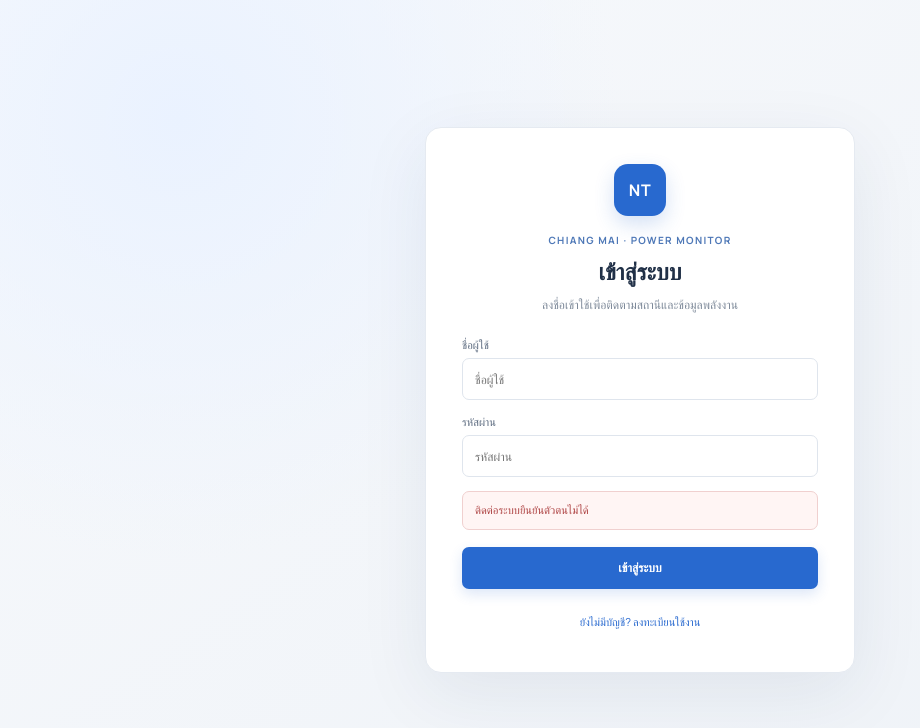
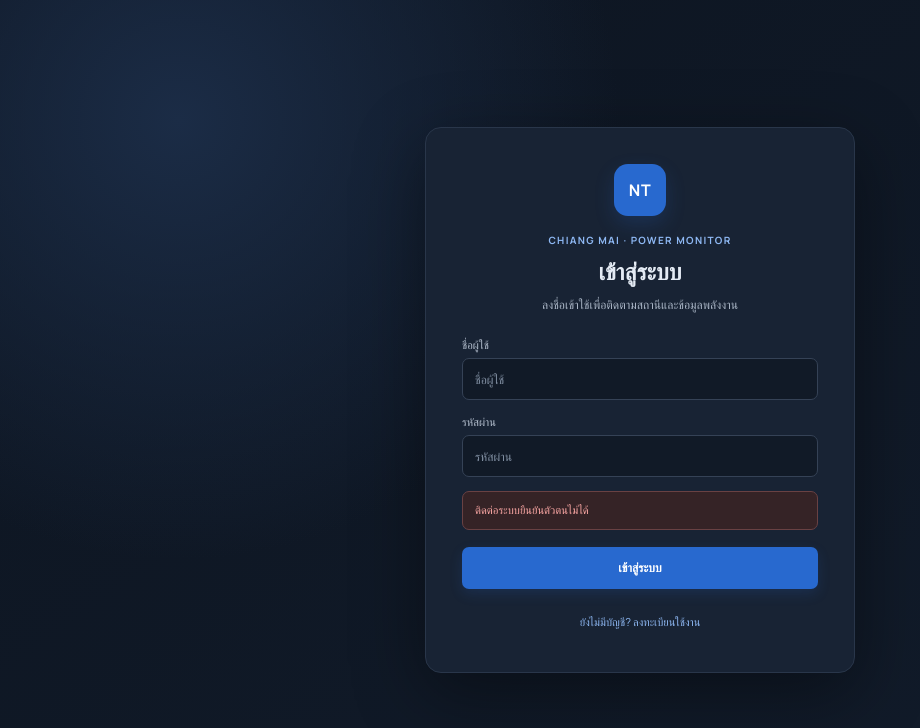
Before and after one commit to KaiJeerasak/NT_CMI_Power_Monitor, a Next.js app: page / in a window 1280 px wide. Shown: the top 728 px of the page, without its empty margins (0-920 px from the left). Built offline with nearby package versions, Linux system fonts and the light colour scheme; no server answers; a web font is replaced by a local one.

Commit message:
Make login screens dark mode only

```diff
--- a/app/auth.css
+++ b/app/auth.css
@@ -1,21 +1,22 @@
-.auth-screen{min-height:100vh;display:grid;place-items:center;padding:24px;background:radial-gradient(circle at 14% 15%,#eaf2ff 0,transparent 34%),linear-gradient(145deg,#f7f9fc,#eef2f7)}
-.auth-card{width:min(430px,100%);padding:36px;border:1px solid #e5eaf1;border-radius:16px;background:#fff;box-shadow:0 20px 70px #19345b14;text-align:center}
+.auth-screen{min-height:100vh;display:grid;place-items:center;padding:24px;background:radial-gradient(circle at 14% 15%,#1b2c46 0,transparent 34%),linear-gradient(145deg,#0d1521,#121c2b);color-scheme:dark}
+.auth-card{width:min(430px,100%);padding:36px;border:1px solid #29364a;border-radius:16px;background:#182334;box-shadow:0 20px 70px #0006;text-align:center}
 .auth-mark{display:grid;place-items:center;width:52px;height:52px;margin:0 auto 17px;border-radius:14px;background:#2869cf;color:#fff;font:700 16px Manrope,sans-serif;letter-spacing:.04em;box-shadow:0 8px 20px #2869cf33}
-.auth-eyebrow{color:#4e78b7;font:700 10px Manrope,sans-serif;letter-spacing:.13em}
-.auth-card h1{margin:8px 0;color:#203047;font-size:23px;font-weight:650}
-.auth-card>p{margin:0 auto 22px;max-width:340px;color:#7d8999;font-size:12px;line-height:1.7}
+.auth-eyebrow{color:#8eb8f3;font:700 10px Manrope,sans-serif;letter-spacing:.13em}
+.auth-card h1{margin:8px 0;color:#e4ebf4;font-size:23px;font-weight:650}
+.auth-card>p{margin:0 auto 22px;max-width:340px;color:#aab6c6;font-size:12px;line-height:1.7}
 .auth-form{display:grid;gap:14px;text-align:left}
-.auth-form label{display:grid;gap:6px;color:#59687d;font-size:11px;font-weight:550}
-.auth-form input{width:100%;height:42px;padding:0 12px;border:1px solid #dfe5ed;border-radius:7px;background:#fff;color:#23344b;font:inherit;font-size:12px;outline:none}
+.auth-form label{display:grid;gap:6px;color:#b8c3d2;font-size:11px;font-weight:550}
+.auth-form input{width:100%;height:42px;padding:0 12px;border:1px solid #354256;border-radius:7px;background:#111a27;color:#e4ebf4;font:inherit;font-size:12px;outline:none}
+.auth-form input::placeholder{color:#8290a3}
 .auth-form input:focus{border-color:#4380df;box-shadow:0 0 0 3px #4380df1a}
 .auth-primary,.auth-secondary{min-height:42px;border:0;border-radius:7px;font-size:12px;font-weight:600;cursor:pointer}
 .auth-primary{margin-top:3px;background:#2869cf;color:#fff;box-shadow:0 5px 13px #2869cf2a}
 .auth-primary:disabled{opacity:.65;cursor:wait}
-.auth-secondary{padding:0 18px;background:#edf2f8;color:#53647a}
-.auth-link{margin-top:18px;padding:7px;border:0;background:transparent;color:#2869cf;font-size:11px;cursor:pointer}
+.auth-secondary{padding:0 18px;background:#263449;color:#d0d9e5}
+.auth-link{margin-top:18px;padding:7px;border:0;background:transparent;color:#8eb8f3;font-size:11px;cursor:pointer}
 .auth-error,.auth-success{padding:10px 12px;border-radius:7px;font-size:11px;line-height:1.5}
-.auth-error{border:1px solid #f0d0cf;background:#fff5f4;color:#ad4141}
-.auth-success{border:1px solid #cfe9dc;background:#f2fbf6;color:#287653}
+.auth-error{border:1px solid #694143;background:#352326;color:#ffaaa7}
+.auth-success{border:1px solid #315d4d;background:#1c342d;color:#9cdbb8}
 .admin-users-panel{padding:16px}
 .admin-user-list{display:grid}
 .admin-user-row{display:flex;align-items:center;gap:12px;padding:13px 0;border-top:1px solid #edf0f4}
@@ -30,7 +31,6 @@
 .admin-empty{padding:20px 0;text-align:center;color:#8894a4;font-size:11px}
 .admin-public-notice{display:flex;gap:9px;align-items:flex-start;margin:-5px 0 14px;padding:11px 13px;border:1px solid #f0dfba;border-radius:7px;background:#fffaf0;color:#8c681f;font-size:10px;line-height:1.55}.admin-public-notice strong{white-space:nowrap}
 .admin-create-panel{padding:16px;margin-bottom:14px}.admin-create-panel .panel-heading{margin-bottom:14px}.admin-create-panel .panel-heading h2{font-size:13px}.admin-create-form{display:grid;grid-template-columns:repeat(2,minmax(0,1fr));gap:12px;align-items:end}.admin-create-form label,.admin-row-select{display:grid;gap:5px;color:#697689;font-size:10px}.admin-create-form input,.admin-create-form select,.admin-row-select select{width:100%;height:37px;padding:0 10px;border:1px solid #e1e7ee;border-radius:6px;background:#fff;color:#344054;font-size:11px}.admin-create-submit{min-height:37px;justify-self:start}.admin-success{padding:10px 12px;border-radius:6px;background:#effaf3;color:#26764f;font-size:11px}.admin-row-select{min-width:92px}.admin-row-select select{height:30px;padding:0 7px;font-size:10px}.app-shell[data-theme="dark"] .admin-public-notice{border-color:#62502c;background:#2b271c;color:#dfbd72}.app-shell[data-theme="dark"] .admin-create-form label,.app-shell[data-theme="dark"] .admin-row-select{color:#aab6c6}.app-shell[data-theme="dark"] .admin-create-form input,.app-shell[data-theme="dark"] .admin-create-form select,.app-shell[data-theme="dark"] .admin-row-select select{border-color:#344256;background:#141e2d;color:#e6edf7}.app-shell[data-theme="dark"] .admin-success{background:#183027;color:#8dd0ab}
-.app-shell[data-theme="dark"] .auth-screen{background:radial-gradient(circle at 14% 15%,#1b2c46 0,transparent 34%),linear-gradient(145deg,#0d1521,#121c2b)}
-.app-shell[data-theme="dark"] .auth-card{background:#182334;border-color:#29364a}.app-shell[data-theme="dark"] .auth-card h1,.app-shell[data-theme="dark"] .admin-user-info strong{color:#e4ebf4}.app-shell[data-theme="dark"] .auth-form input{background:#111a27;border-color:#354256;color:#e4ebf4}
+.app-shell[data-theme="dark"] .admin-user-info strong{color:#e4ebf4}
 @media(max-width:600px){.auth-card{padding:28px 22px}.admin-user-row{flex-wrap:wrap}.admin-user-info{min-width:calc(100% - 56px)}.admin-user-actions{width:100%;padding-left:46px}.admin-create-form{grid-template-columns:1fr}.admin-public-notice{flex-direction:column;gap:3px}}
 .profile-logout{flex:none;padding:5px 7px;border:1px solid #e2e7ed;border-radius:5px;background:transparent;color:#778397;font-size:9px}.profile-logout:hover{border-color:#c9d4e1;color:#344054}.app-shell[data-theme="dark"] .profile-logout{border-color:#344256;color:#aab6c6}.app-shell[data-theme="dark"] .profile-logout:hover{border-color:#506078;color:#e6edf7}
```
